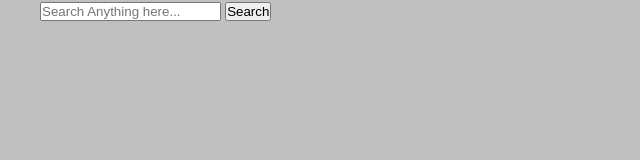
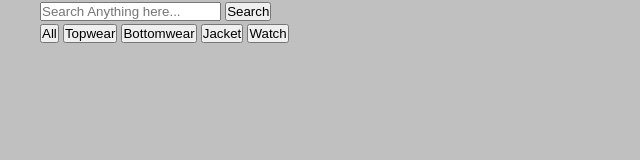
Before and after one commit to CoderCat010/BUY-PRODUCTS-miniDom-project, a plain HTML site: page index.html in a window 1280 px wide. Shown: the whole page, without its empty margins (0-640 px from the left). Drawn offline with nearby package versions, Linux system fonts and the light colour scheme.

Commit message:
added search catergories buttons

```diff
--- a/index.html
+++ b/index.html
@@ -23,6 +23,15 @@
             <!-- search button -->
             <button id="search-btn">Search</button>
         </div>
+
+        <!-- product search catergory-->
+        <div class="items-button">
+            <button>All</button>
+            <button>Topwear</button>
+            <button>Bottomwear</button>
+            <button>Jacket</button>
+            <button>Watch</button>
+        </div>
      </div>
 
 
```
